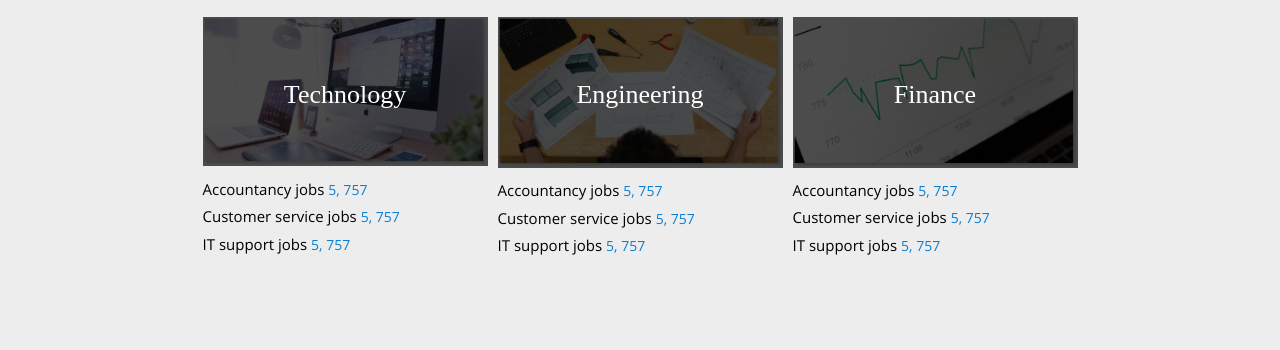
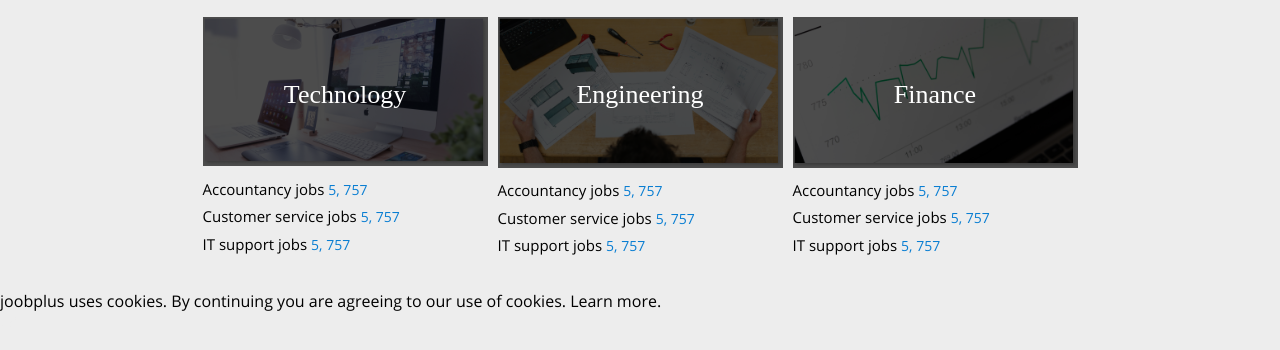
Before and after one commit to Sarkash-pi/JOBFINDER, a plain HTML site: page index.html in a window 1280 px wide. Shown: the part 342-692 px from the top of the page. Drawn offline with Linux system fonts and the light colour scheme.

Commit message:
add-cookie

```diff
--- a/index.html
+++ b/index.html
@@ -125,5 +125,13 @@
         </div>
 
     </div>
+
+    <div class="cookie">
+        <p>
+            joobplus uses cookies. By continuing you are agreeing to
+            our use of cookies. Learn more.
+        </p>
+        <img src="images/cookies-close.svg" alt="">
+    </div>
 </body>
 </html>
```
Also changed, not shown: images/cookies-close.svg (added).
